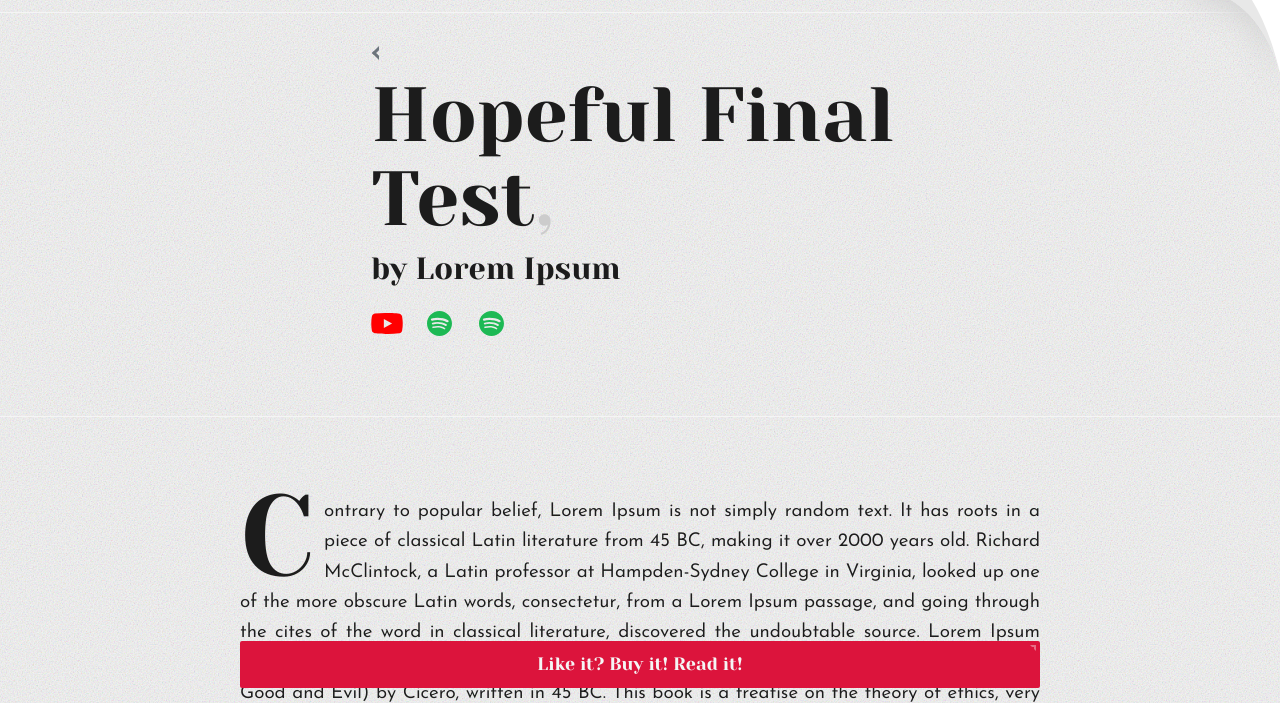
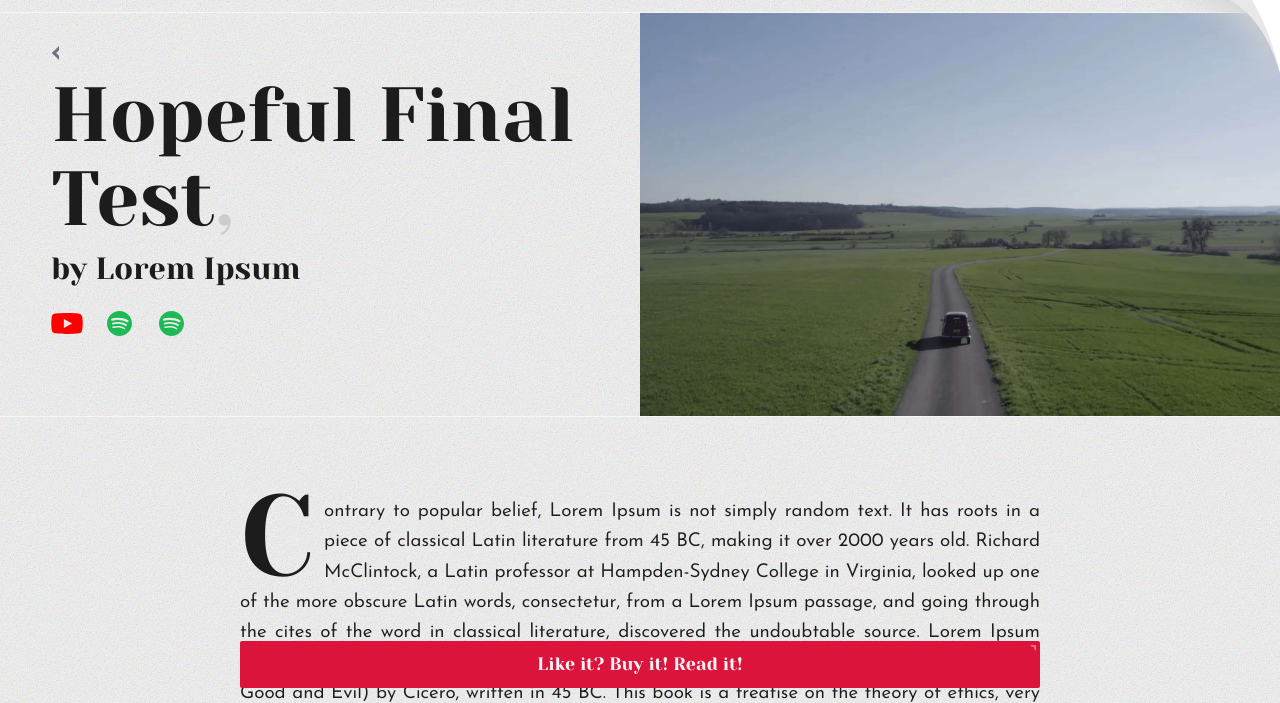
Before and after one commit to OQVA-Digital/Books-You-Could-Read, an Astro site: page /books/hopeful-final-test in a window 1280 px wide. Shown: the part 97-800 px from the top of the page. Built offline with nearby package versions, Linux system fonts and the light colour scheme; Astro itself is replaced by a stand-in of ours.

Commit message:
Update Books “hopeful-final-test”

```diff
--- a/src/content/books/hopeful-final-test.md
+++ b/src/content/books/hopeful-final-test.md
@@ -3,6 +3,7 @@ title: Hopeful Final Test
 bookAuthor: Lorem Ipsum
 description: naommap
 pubDate: 2023-06-02T17:54:52.911Z
+heroImage: /book-covers/roadtrip-poster.jpg
 affiliateLink: https://uiuiuiui
 youTubeLink: https://uiuiuiui
 spotifyLink: https://uiuiuiui
```
Also changed, not shown: public/book-covers/roadtrip-poster.jpg (added).
